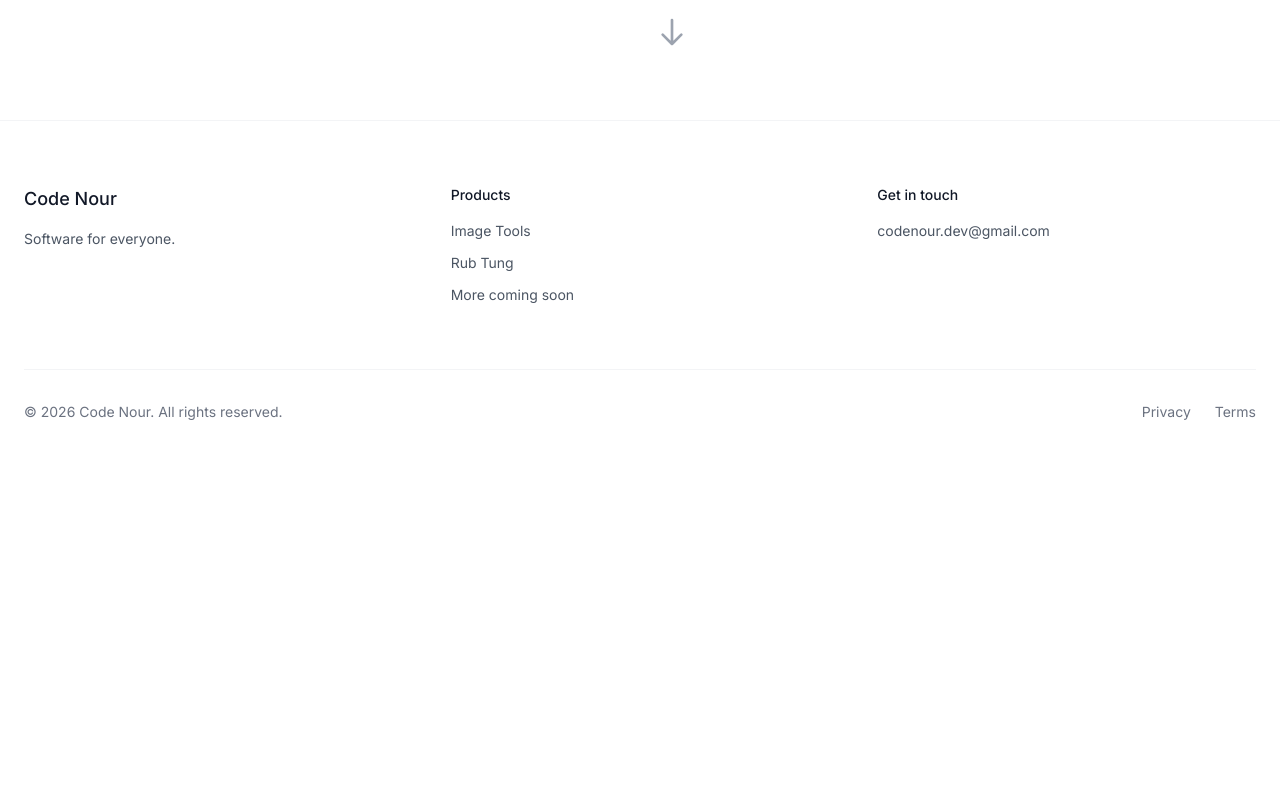
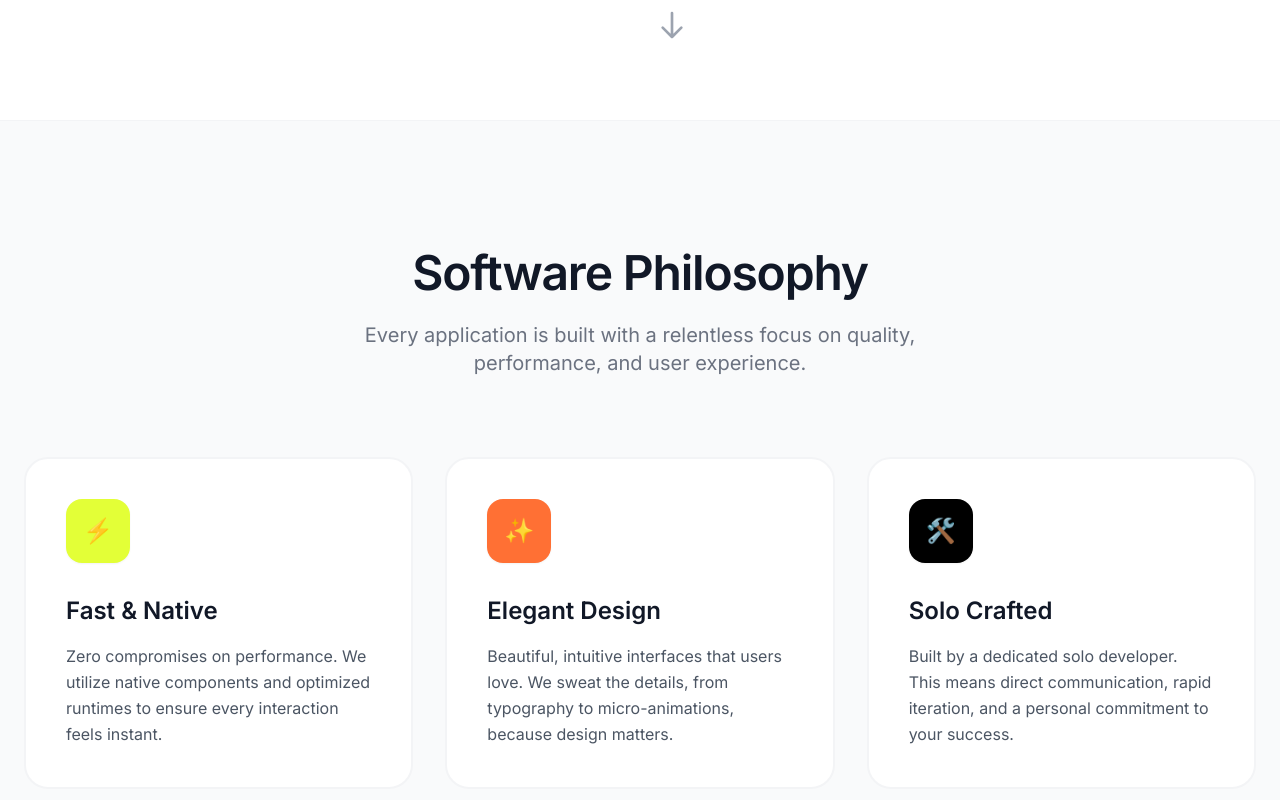
Before and after one commit to timpyorke/code-nour-web, a Next.js app: page / in a window 1280 px wide. Shown: the part 680-1480 px from the top of the page. Before the commit the page ends 1166 px from the top, so only its background shows below. Built offline with nearby package versions, Linux system fonts and the light colour scheme.

Commit message:
feat: Add a "Home" link to the header and a new "Philosophy Section" to the homepage.

```diff
--- a/src/app/page.tsx
+++ b/src/app/page.tsx
@@ -42,6 +42,53 @@ export default function Home() {
         </a>
       </section>
 
+      {/* Philosophy Section */}
+      <section className="py-32 px-6 bg-gray-50 border-t border-gray-100">
+        <div className="max-w-7xl mx-auto">
+          <div className="text-center mb-20">
+            <h2 className="text-4xl md:text-5xl font-semibold mb-6 tracking-tight">Software Philosophy</h2>
+            <p className="text-xl text-gray-500 max-w-2xl mx-auto">
+              Every application is built with a relentless focus on quality, performance, and user experience.
+            </p>
+          </div>
+
+          <div className="grid grid-cols-1 md:grid-cols-3 gap-8">
+            {/* Feature 1 */}
+            <div className="bg-white p-10 rounded-3xl border-2 border-gray-100 transform transition-all duration-300 hover:-translate-y-2 hover:border-gray-200 hover:shadow-[0_20px_40px_rgba(0,0,0,0.08)]">
+              <div className="w-16 h-16 bg-[#E3FF37] text-black rounded-2xl flex items-center justify-center mb-8 shadow-sm">
+                <span className="text-2xl">⚡️</span>
+              </div>
+              <h3 className="text-2xl font-semibold mb-4">Fast & Native</h3>
+              <p className="text-gray-600 leading-relaxed">
+                Zero compromises on performance. We utilize native components and optimized runtimes to ensure every interaction feels instant.
+              </p>
+            </div>
+
+            {/* Feature 2 */}
+            <div className="bg-white p-10 rounded-3xl border-2 border-gray-100 transform transition-all duration-300 hover:-translate-y-2 hover:border-gray-200 hover:shadow-[0_20px_40px_rgba(0,0,0,0.08)]">
+              <div className="w-16 h-16 bg-[#FF7034] text-black rounded-2xl flex items-center justify-center mb-8 shadow-sm">
+                <span className="text-2xl">✨</span>
+              </div>
+              <h3 className="text-2xl font-semibold mb-4">Elegant Design</h3>
+              <p className="text-gray-600 leading-relaxed">
+                Beautiful, intuitive interfaces that users love. We sweat the details, from typography to micro-animations, because design matters.
+              </p>
+            </div>
+
+            {/* Feature 3 */}
+            <div className="bg-white p-10 rounded-3xl border-2 border-gray-100 transform transition-all duration-300 hover:-translate-y-2 hover:border-gray-200 hover:shadow-[0_20px_40px_rgba(0,0,0,0.08)]">
+              <div className="w-16 h-16 bg-black text-white rounded-2xl flex items-center justify-center mb-8 shadow-sm">
+                <span className="text-2xl">🛠️</span>
+              </div>
+              <h3 className="text-2xl font-semibold mb-4">Solo Crafted</h3>
+              <p className="text-gray-600 leading-relaxed">
+                Built by a dedicated solo developer. This means direct communication, rapid iteration, and a personal commitment to your success.
+              </p>
+            </div>
+          </div>
+        </div>
+      </section>
+
       <Footer />
     </main>
   );
--- a/src/components/header.tsx
+++ b/src/components/header.tsx
@@ -8,6 +8,9 @@ export function Header() {
           Code Nour
         </a>
         <div className="flex items-center gap-8 text-base font-medium">
+          <a href="/" className="px-4 py-2 rounded-full hover:bg-gray-100 transition-colors">
+            Home
+          </a>
           <a href="/products" className="px-4 py-2 rounded-full hover:bg-gray-100 transition-colors">
             Products
           </a>
```
